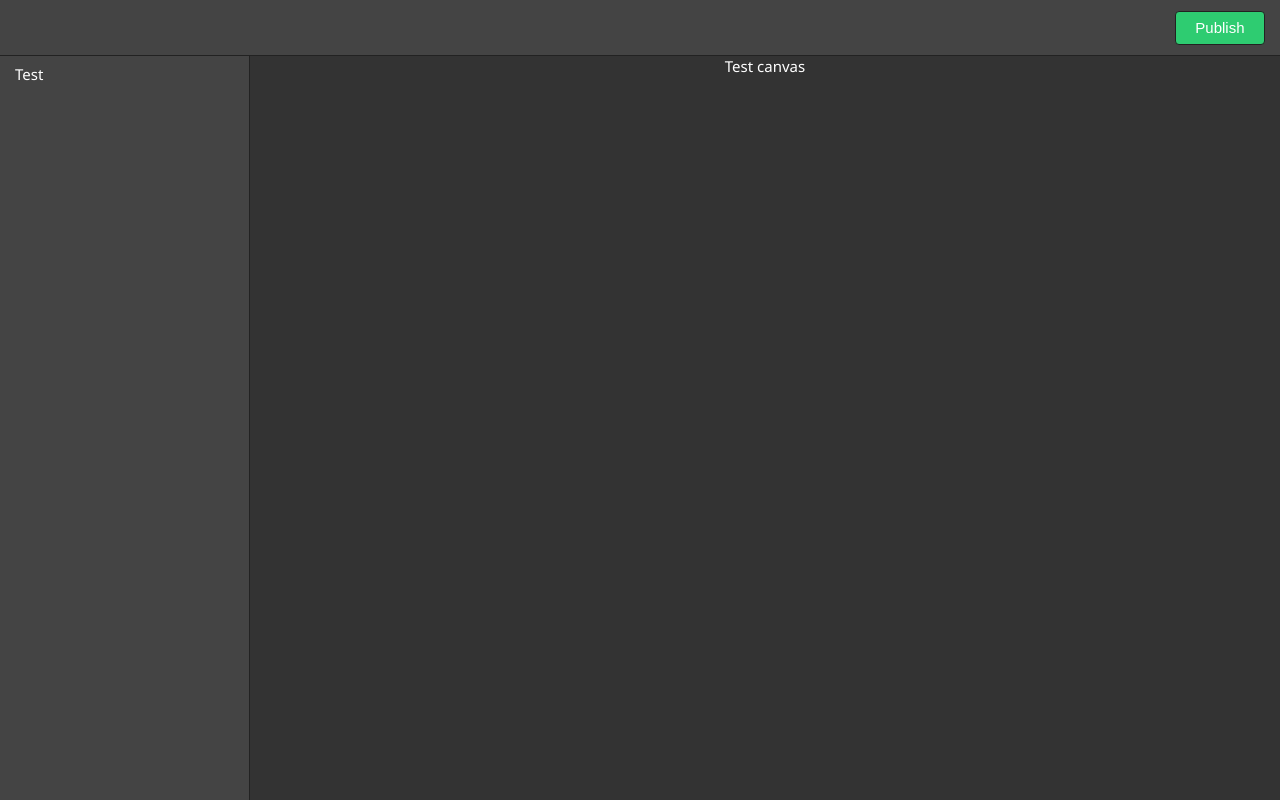
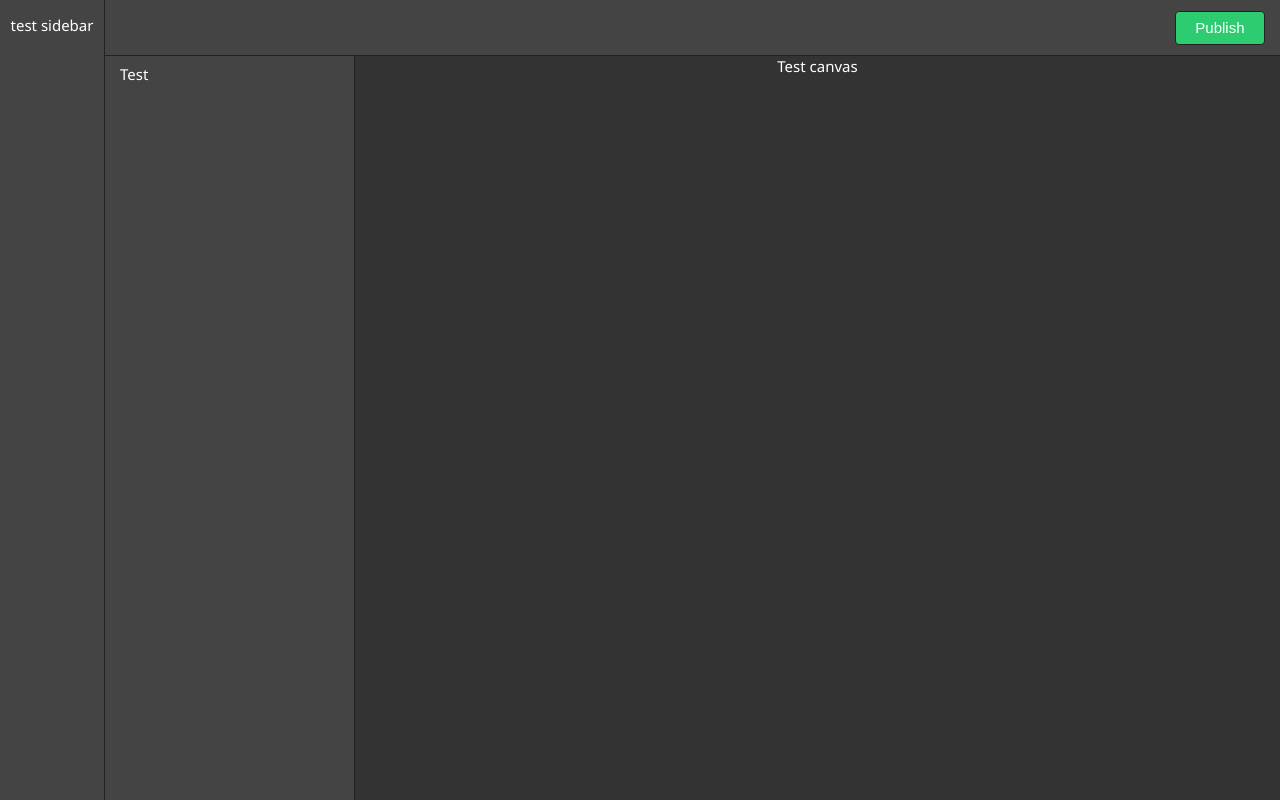
Before and after one commit to cloudrex/web-arch, a React (Create React App) app: page / in a window 1280 px wide. Built offline with nearby package versions, Linux system fonts and the light colour scheme.

Commit message:
Create Sidebar component

```diff
--- a/package.json
+++ b/package.json
@@ -3,6 +3,9 @@
   "version": "0.1.0",
   "private": true,
   "dependencies": {
+    "@fortawesome/fontawesome-svg-core": "^1.2.19",
+    "@fortawesome/free-solid-svg-icons": "^5.9.0",
+    "@fortawesome/react-fontawesome": "^0.1.4",
     "@types/jest": "24.0.15",
     "@types/node": "12.6.1",
     "@types/react": "16.8.23",
--- a/src/components/app.tsx
+++ b/src/components/app.tsx
@@ -3,10 +3,12 @@ import Layout from "./layout";
 import "../styles/app.css";
 import TopBar from "./topBar";
 import Canvas from "./canvas";
+import Sidebar from "./sidebar";
 
 const App: React.FC = () => {
     return (
         <div className="app">
+            <Sidebar />
             <TopBar />
             <div className="content-wrap">
                 <Layout />
--- /dev/null
+++ b/src/components/sidebar.tsx
@@ -0,0 +1,12 @@
+import React from "react";
+import "../styles/sidebar.css";
+
+const Sidebar: React.FC = () => {
+    return (
+        <div className="sidebar pane">
+            test sidebar
+        </div>
+    );
+}
+
+export default Sidebar;
--- a/src/styles/app.css
+++ b/src/styles/app.css
@@ -1,5 +1,6 @@
 .app {
     display: grid;
+    grid-template-columns: auto 1fr;
     grid-template-rows: auto 1fr;
     height: 100%;
     text-align: center;
--- /dev/null
+++ b/src/styles/sidebar.css
@@ -0,0 +1,6 @@
+.sidebar {
+    padding: 1em 0.7em;
+    grid-column: 1;
+    grid-row: 1 / 3;
+    border-right: 1px solid var(--color-black);
+}
--- /dev/null
+++ b/src/styles/sidebarItem.css
@@ -0,0 +1,3 @@
+.sidebar-item {
+
+}
--- a/src/styles/topBar.css
+++ b/src/styles/topBar.css
@@ -1,4 +1,5 @@
 .top-bar {
+    grid-column: 2;
     text-align: right;
     padding: 0.7em 1em;
     border-bottom: 1px solid var(--color-black);
```
Also changed, not shown: src/components/sidebarItem.tsx (added, +17 -0 lines), 1 other file (tests, documents, lock files or other folders).
